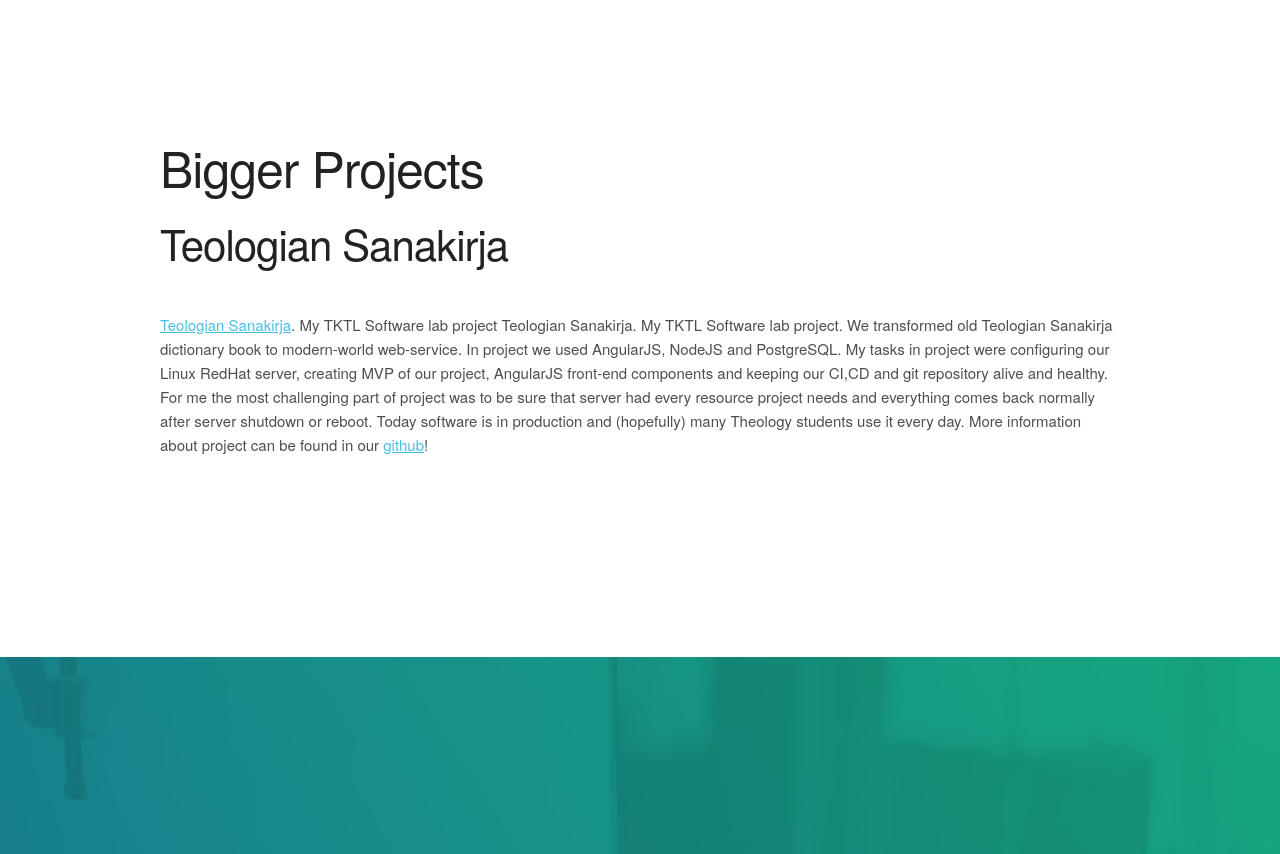
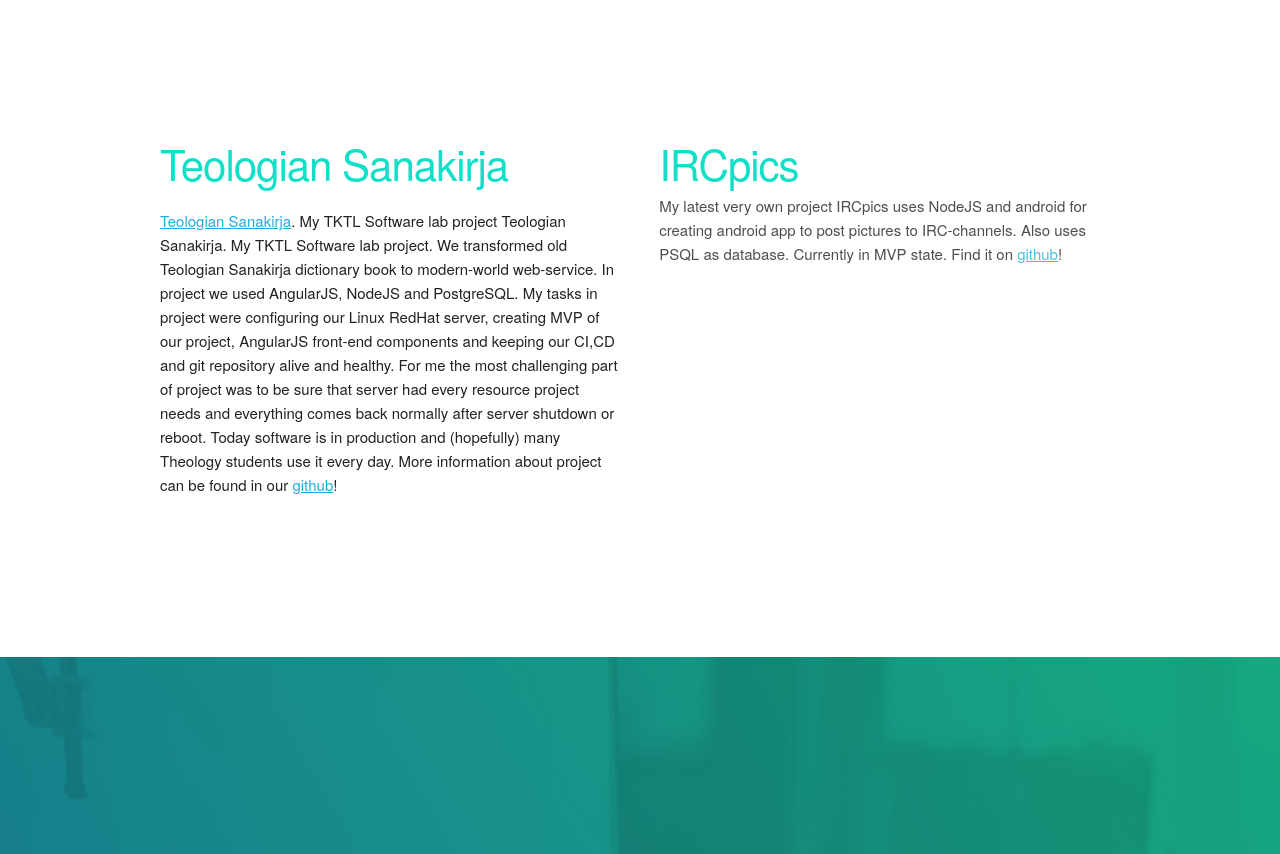
Before and after one commit to tixtixti/CV, a plain HTML site: page HTMLCV/index.html in a window 1280 px wide. Shown: the part 2300-3154 px from the top of the page. Drawn offline with Linux system fonts and the light colour scheme.

Commit message:
Lisätty IRCpics projekti

```diff
--- a/HTMLCV/index.html
+++ b/HTMLCV/index.html
@@ -135,15 +135,13 @@
                   </div>
                 </div>
               </div>
-
+              <!-- Opinnot ja kielet-->
               <div class="section hero">
                 <div class="container">
-                        <!-- Projektit-->
-
-                        <div class="one value">
-                          <h1>Bigger Projects</h1>
-                          <h2 class="value">Teologian Sanakirja </h2>
-                          <p class="value-description"> </br>
+                  <div class="row">
+                    <div class="one-half column value">
+                      <h2 class="value-multiplier">Teologian Sanakirja<h2>
+                        <h5 class="value-heading"></h5>
                         <a href="http://sanakirja.teol.helsinki.fi">Teologian Sanakirja</a>.
                         My TKTL Software lab project
                         Teologian Sanakirja. My TKTL Software lab project.
@@ -153,10 +151,19 @@
                         For me the most challenging part of project was to be sure that server had every resource project needs and everything comes back normally after server shutdown or reboot.
                         Today software is in production and (hopefully) many Theology students use it every day.
                         More information about project can be found in our <a href="https://github.com/ohtu-pax/TeologianSanakirja" target="blank">github</a>!</p>
+
+                      </div>
+
+                      <div class="one-half column value">
+                        <h2 class="value-multiplier">IRCpics</h2>
+                        <h5 class="value-heading"></h5>
+                        <p class="value-description">My latest very own project IRCpics uses NodeJS and android
+                          for creating android app to post pictures to IRC-channels. Also uses PSQL as database.
+                           Currently in MVP state. Find it on  <a href="https://github.com/tixtixti/IRCpics" target="blank">github</a>!</p></div>
+
                         </div>
                       </div>
                     </div>
-
 
 
                     <!-- Aktiviteet-->
```
Lines whose indentation alone changed are shown as unchanged.
